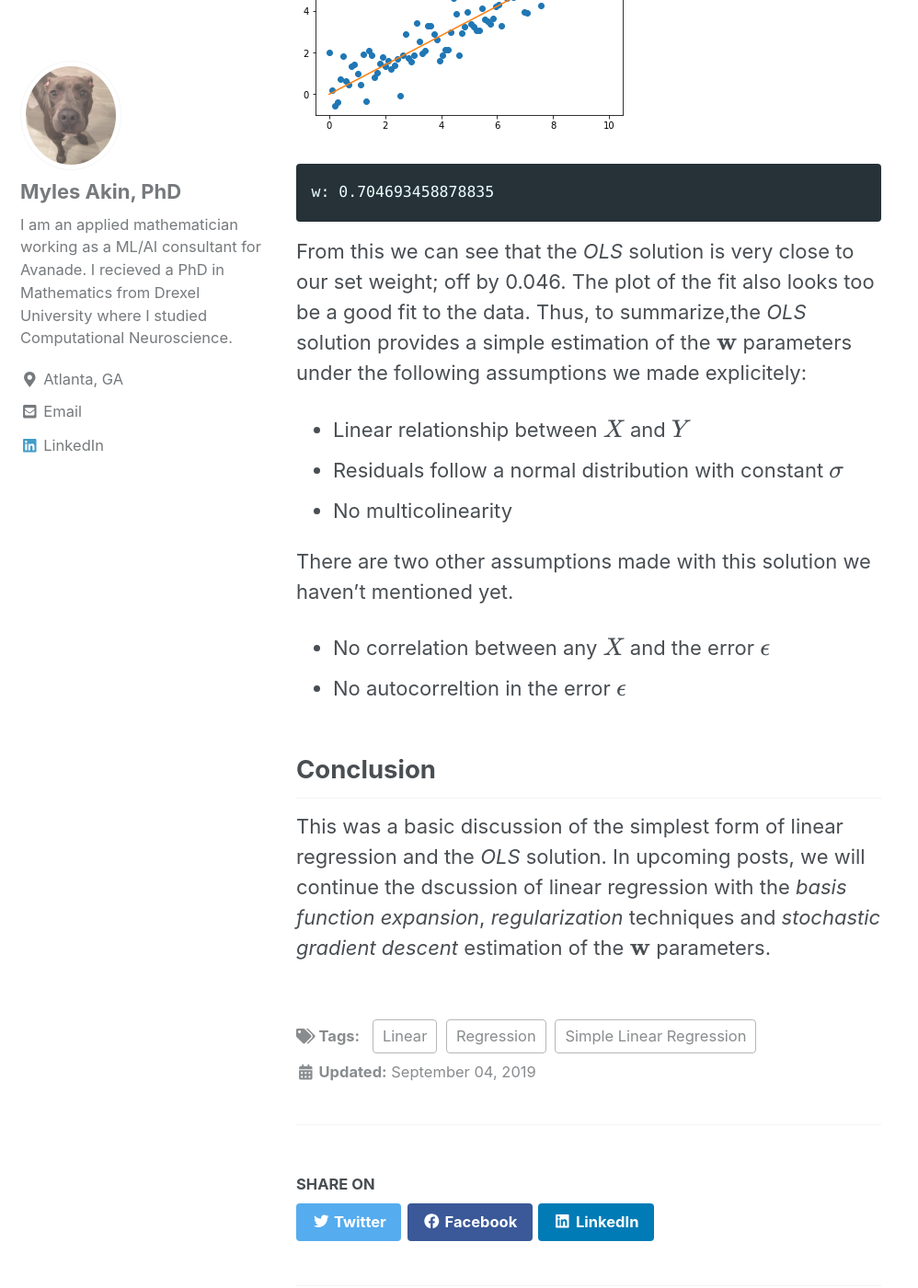
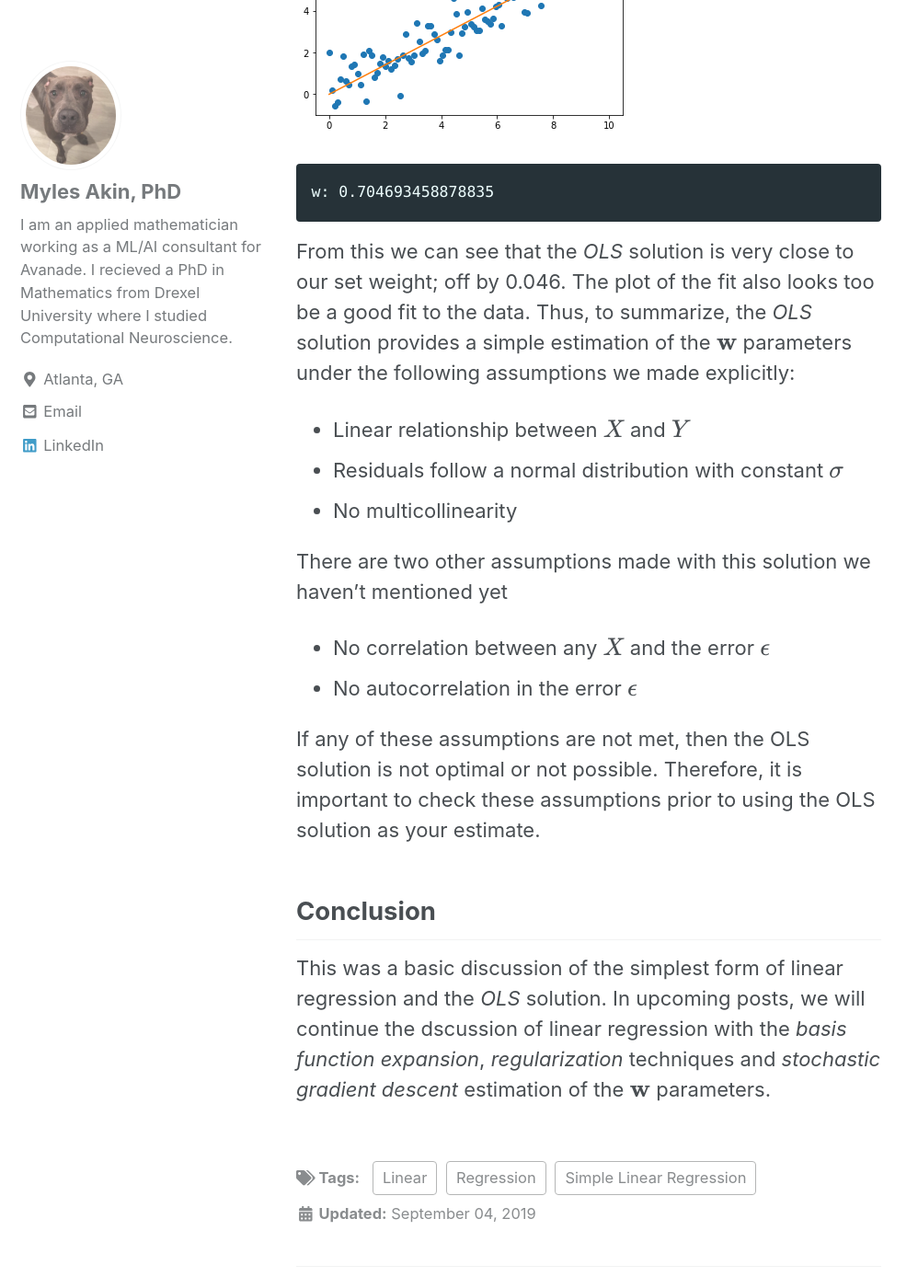
Before and after one commit to mylesakin/mylesakin.github.io, a Jekyll site: the page built from _posts/2019-09-04-LinearRegression.md, in a window 1280 px wide and 1400 px high, scrolled down 4683 px. Shown: the whole window at 92% size, without its empty margins (0-998 px from the left). Built offline with Jekyll 4.4.1, drawn with Linux system fonts in a browser that asks for light colours; cached includes are drawn as plain includes; nearby versions of some CDN libraries; formulas are drawn with MathJax 3; some of the changed text lies outside the part shown.

```diff
--- a/_posts/2019-09-04-LinearRegression.md
+++ b/_posts/2019-09-04-LinearRegression.md
@@ -73,7 +73,7 @@
 
 $$\hat{\mathbf{w}} = (X^TX)^{-1}X^TY$$
 
-Notice that this solution has an inverse of the \\(X^TX\\) matrix. This can cause a problem if any of the input variables/features are perfectly colinear or multicolinear as \\(X^TX\\) would be singular. It thus important to remove any colinearity or multicolinearity before fitting the model.
+Notice that this solution has an inverse of the \\(X^TX\\) matrix. This can cause a problem if any of the input variables/features are perfectly colinear or multicollinear as \\(X^TX\\) would be singular. It thus important to remove any collinearity or multicollinearity before fitting the model.
 
 Let's take a look at some simple examples using the *OLS* solution.
 
@@ -99,16 +99,18 @@
     w: 0.704693458878835
 
 
-From this we can see that the *OLS* solution is very close to our set weight; off by 0.046. The plot of the fit also looks too be a good fit to the data. Thus, to summarize,the *OLS* solution provides a simple estimation of the \\(\mathbf{w}\\) parameters under the following assumptions we made explicitely:
+From this we can see that the *OLS* solution is very close to our set weight; off by 0.046. The plot of the fit also looks too be a good fit to the data. Thus, to summarize, the *OLS* solution provides a simple estimation of the \\(\mathbf{w}\\) parameters under the following assumptions we made explicitly:
 
 * Linear relationship between \\(X\\) and \\(Y\\)
 * Residuals follow a normal distribution with constant \\(\sigma\\)
-* No multicolinearity
+* No multicollinearity
 
-There are two other assumptions made with this solution we haven't mentioned yet.
+There are two other assumptions made with this solution we haven't mentioned yet
 
 * No correlation between any \\(X\\) and the error \\(\epsilon\\)
-* No autocorreltion in the error \\(\epsilon\\)
+* No autocorrelation in the error \\(\epsilon\\)
+
+If any of these assumptions are not met, then the OLS solution is not optimal or not possible. Therefore, it is important to check these assumptions prior to using the OLS solution as your estimate.
 
 
 ## Conclusion
```
Also changed, not shown: other parts of _posts/2019-09-04-LinearRegression.md (+3 -3 lines).
